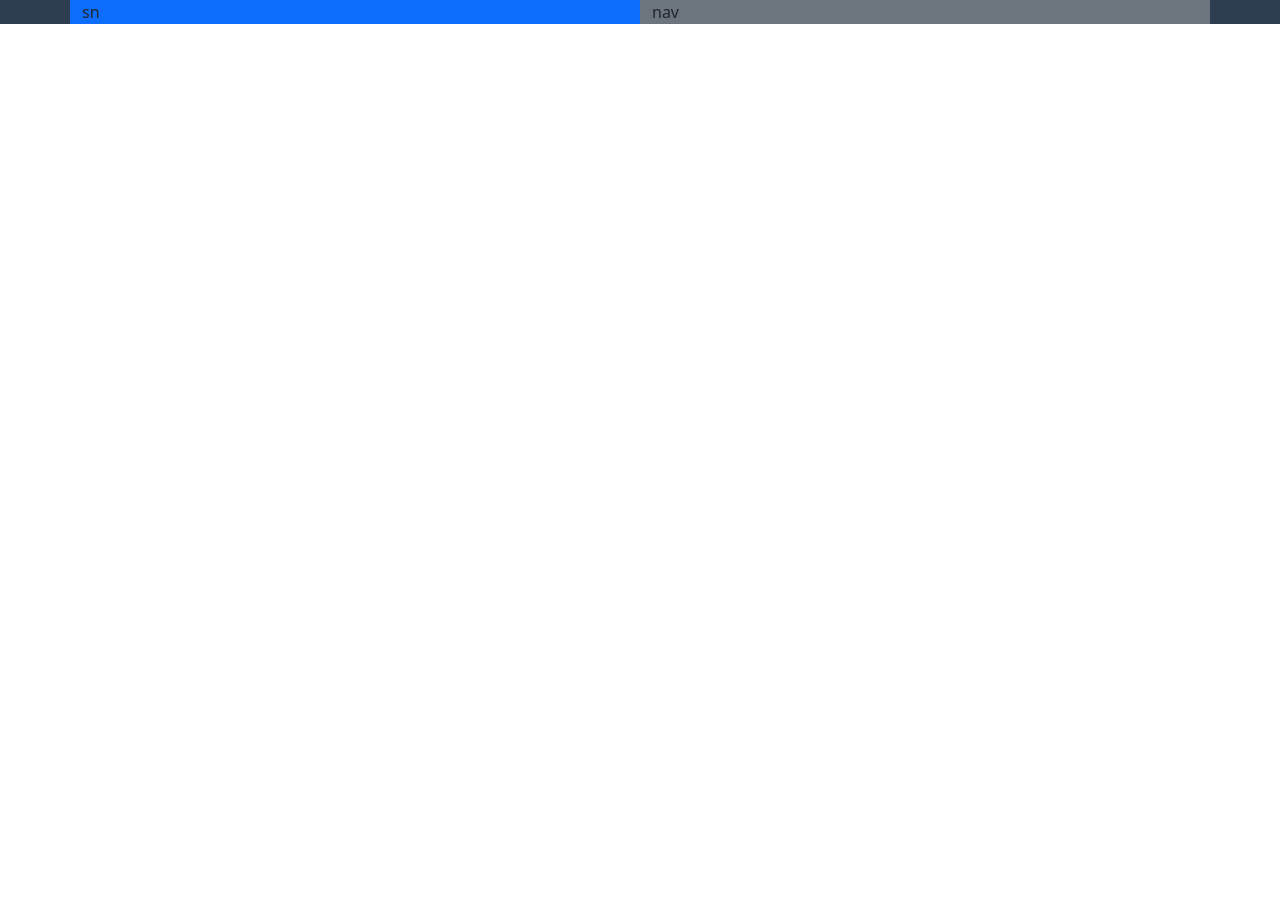
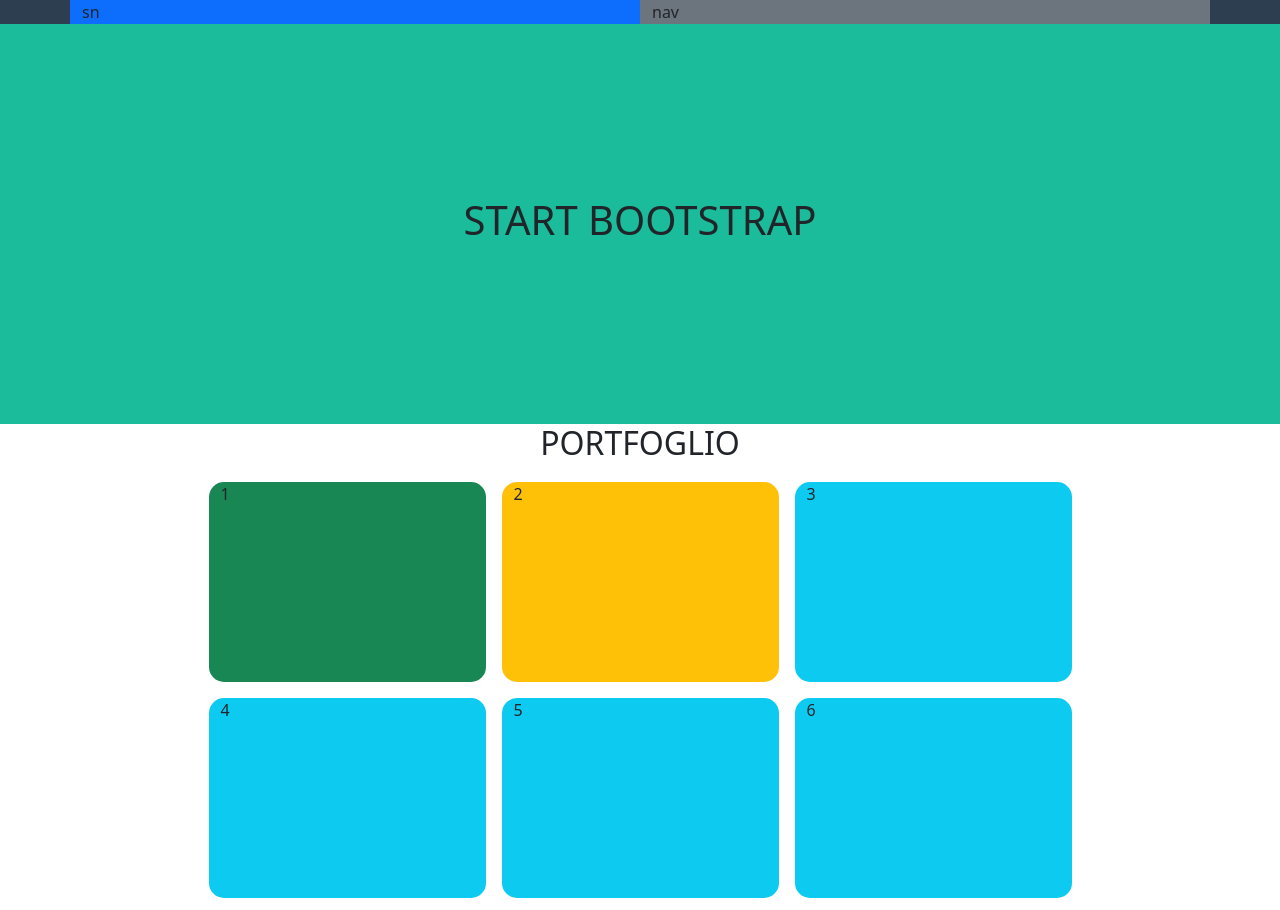
Before and after one commit to LarisaGimbu/html-css-bootstrap-freelancer, a plain HTML site: page index.html in a window 1280 px wide. Before the commit the page ends 800 px from the top, so only its background shows below. Drawn offline with nearby package versions, Linux system fonts and the light colour scheme.

Commit message:
portfoglio

```diff
--- a/css/style.css
+++ b/css/style.css
@@ -4,4 +4,10 @@ header{
 
 .jumbotron{
   background-color: #1ABC9C;
+  height: 50vh;
 }
+
+.top-main{
+  min-height: 200px;
+  border-radius: 15px
+}
--- a/index.html
+++ b/index.html
@@ -21,8 +21,26 @@
     </div>
   </header>
 
-  <div class="jumbotron">
+  <div class="jumbotron d-flex justify-content-center align-items-center">
+    <div class="row">
+      <div class="col">
+        <h1>START BOOTSTRAP</h1>
+      </div>
+    </div>
+  </div>
 
-  </div>
+  <main class="container-md">
+    <div class="row">
+      <h2 class="text-center">PORTFOGLIO</h2>
+    </div>
+    <div class="row row-cols-1 row-cols-md-2 row-cols-lg-3 justify-content-center m-1">
+      <div class="col-lg-3 col-md-5 col-12 bg-success m-2 top-main">1</div>
+      <div class="col-lg-3 col-md-5 col-12 bg-warning m-2 top-main">2</div>
+      <div class="col-lg-3 col-md-5 col-12 bg-info m-2 top-main">3</div>
+      <div class="col-lg-3 col-md-5 col-12 bg-info m-2 top-main">4</div>
+      <div class="col-lg-3 col-md-5 col-12 bg-info m-2 top-main">5</div>
+      <div class="col-lg-3 col-md-5 col-12 bg-info m-2 top-main">6</div>
+    </div>
+  </main>
 </body>
 </html>
```
